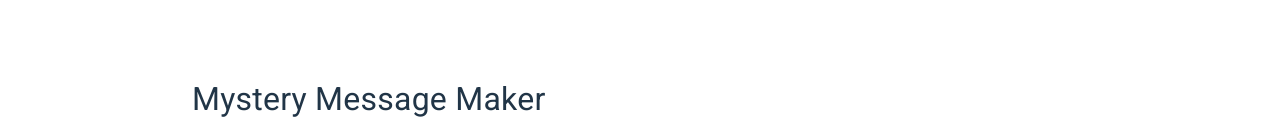
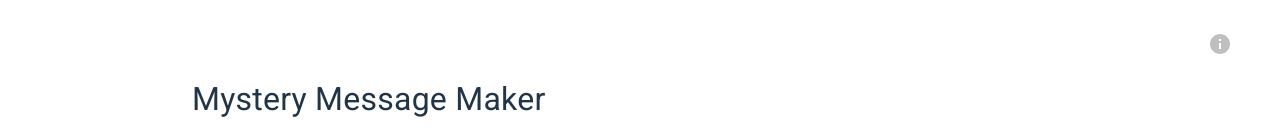
Before and after one commit to depsypher/mystery-message, a React (Vite) app: page / in a window 1280 px wide. Shown: the top 137 px of the page. Built offline with nearby package versions, Linux system fonts and the light colour scheme.

Commit message:
Put about link on main page

```diff
--- a/src/App.tsx
+++ b/src/App.tsx
@@ -17,6 +17,7 @@ import Footer from "./components/Footer.tsx";
 import { Link as RouterLink  } from "react-router-dom";
 import {R8} from "./util/Rot8000.tsx";
 import FieldsetBox from "./components/FieldsetBox.tsx";
+import Header from "./components/Header.tsx";
 
 interface Char {
     c: string;
@@ -213,6 +214,7 @@ function App() {
 
     return (
         <div className="configBox">
+            <Header solve={false} />
             <Box sx={{ my: 5 }}>
                 <Typography variant="h4" component="h1" sx={{ mb: 3, mt: 1, fontSize: { xs: "1.5rem", sm: "1.8rem", md: "2rem"} }}>
                     Mystery Message Maker
--- a/src/Solve.tsx
+++ b/src/Solve.tsx
@@ -44,7 +44,7 @@ function Solve() {
     return (
         <>
             <Fireworks onInit={initFireworks} />
-            <Header />
+            <Header solve={true} />
             <Container maxWidth="lg">
                 <Box id="solve">
                     <Typography variant="h4" component="h1" sx={{mb: 2}}>
--- a/src/components/Header.tsx
+++ b/src/components/Header.tsx
@@ -9,13 +9,19 @@ import ContentCopyIcon from '@mui/icons-material/ContentCopy';
 import {Snackbar} from "@mui/material";
 import {useState} from "react";
 
-function Header() {
+interface Props {
+    solve: boolean;
+}
 
+function Header(props: Props) {
+    const {solve} = props;
     const [copyToastOpen, setCopyToastOpen] = useState(false);
 
     return (
         <div id="header">
             <div className="headerIcons">
+                { solve &&
+                    <>
                     <Link component={RouterLink} color="inherit" to="/" target="_blank">
                         <Tooltip title="Make one" arrow>
                             <AddBoxIcon />
@@ -32,6 +38,8 @@ function Header() {
                             <PrintIcon />
                         </Tooltip>
                     </Link>
+                    </>
+                }
                 <Link color="inherit" href="https://github.com/depsypher/mystery-message">
                     <Tooltip title="About" arrow>
                         <InfoIcon />
```
Lines whose indentation alone changed are shown as unchanged.
